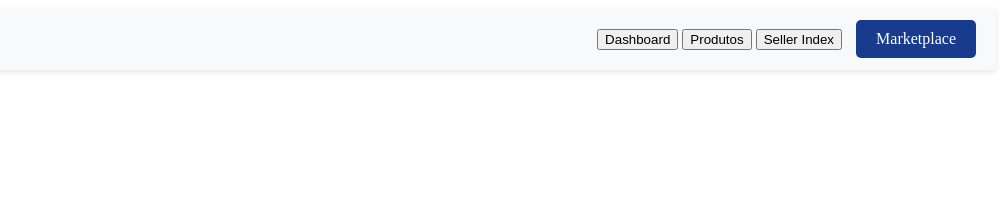
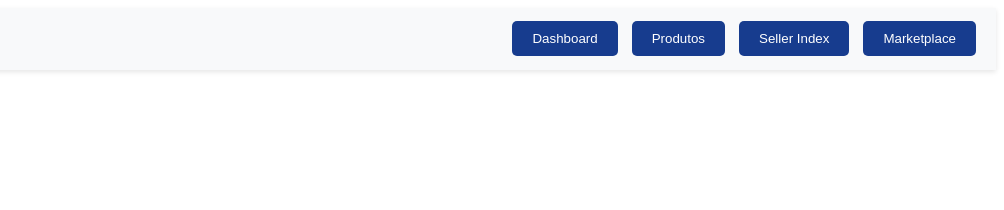
Before and after one commit to panvelinfinita/portal-panvelinfinita, a plain HTML site: page index.html in a window 1280 px wide. Shown: the full height of the page, 276-1280 px from the left. Drawn offline with Linux system fonts and the light colour scheme.

Commit message:
final uptade header

```diff
--- a/index.html
+++ b/index.html
@@ -18,7 +18,7 @@
         <button>Dashboard</button>
         <button>Produtos</button>
         <button>Seller Index</button>
-        <a href="https://www.panvel.com/panvel/ofertas/panvel-infinita/1680" class="button-link">Marketplace</a></button>
+        <button class="button"><a href="https://www.panvel.com/panvel/ofertas/panvel-infinita/1680" class="link" target="_blank">Marketplace</a></button>
     </nav>
 </header>
 
--- a/src/style.css
+++ b/src/style.css
@@ -15,7 +15,7 @@ header {
 }
 
 /* Estilos para os botões */
-nav a.button-link {
+nav button {
     background-color: #173c8e;
     color: white;
     border: none;
@@ -28,6 +28,12 @@ nav a.button-link {
 }
 
 /* Efeito hover para os botões */
-nav a.button-link:hover {
+nav button:hover {
     background-color: #00BFDF;
 }
+
+nav a.link {
+	color: white;
+    text-decoration: none;
+    display: inline-block;
+}
```
